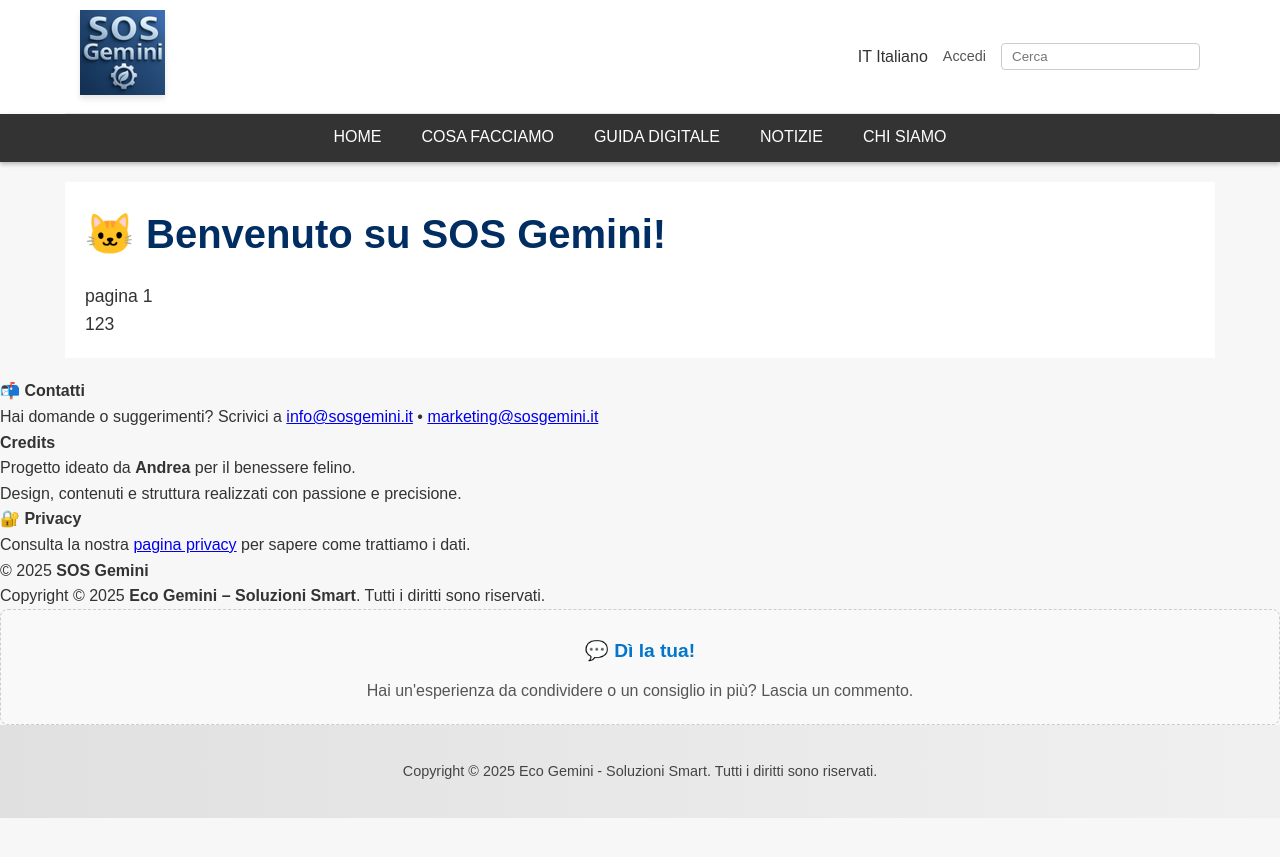
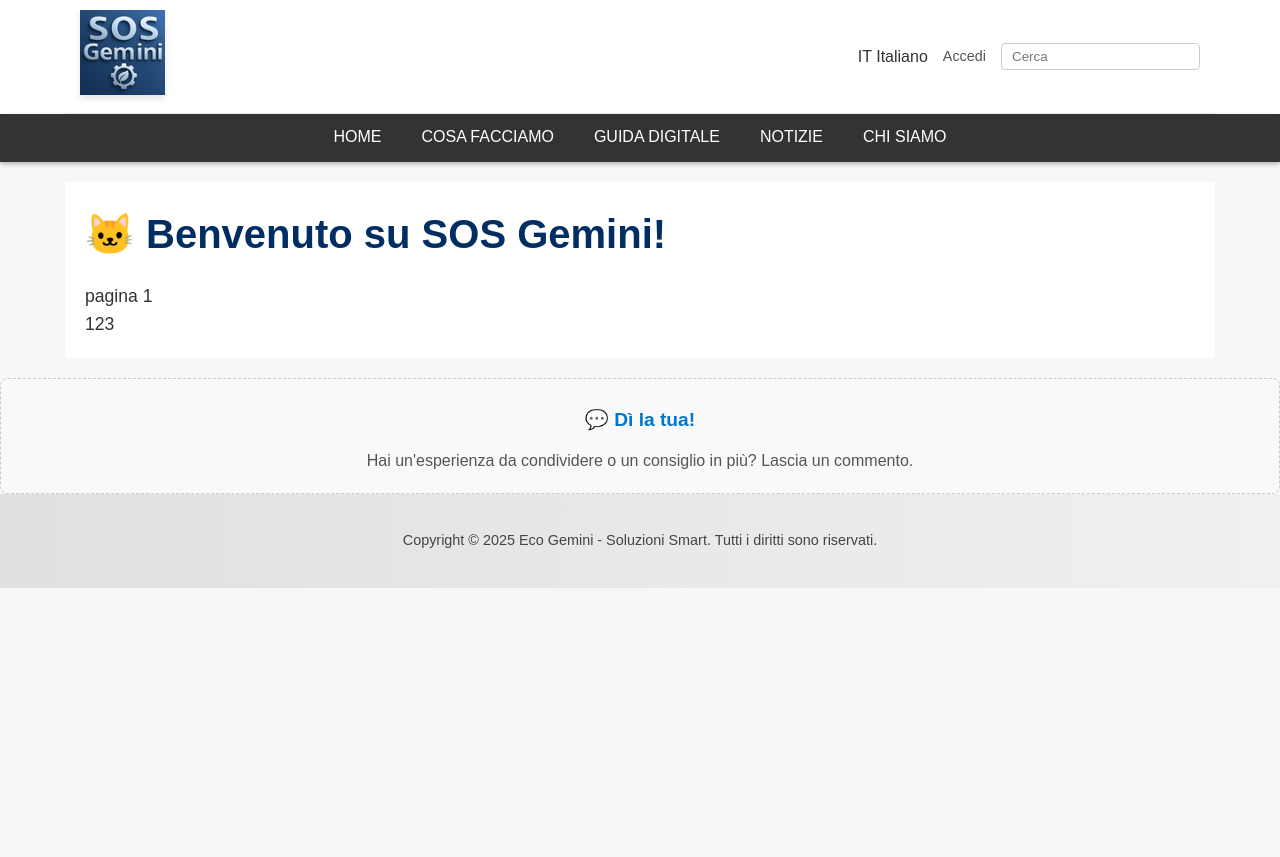
Before and after one commit to sosgemini/sosgemini.github.io, a Jekyll site: the page built from index.md, in a window 1280 px wide. Shown: the top 857 px of the page. Built offline with Jekyll 4.4.1, drawn with Linux system fonts in a browser that asks for light colours.

Commit message:
Update footer.html

```diff
--- a/_includes/footer.html
+++ b/_includes/footer.html
@@ -1,27 +1,3 @@
-<section class="footer-section">
-  <div class="footer-block">
-    <p><strong>📬 Contatti</strong><br>
-    Hai domande o suggerimenti? Scrivici a
-    <a href="mailto:info@sosgemini.it">info@sosgemini.it</a> • <a href="mailto:marketing@sosgemini.it">marketing@sosgemini.it</a></p>
-  </div>
-
-  <div class="footer-block">
-    <p><strong>Credits</strong><br>
-    Progetto ideato da <strong>Andrea</strong> per il benessere felino.<br>
-    Design, contenuti e struttura realizzati con passione e precisione.</p>
-  </div>
-
-  <div class="footer-block">
-    <p><strong>🔐 Privacy</strong><br>
-    Consulta la nostra <a href="/privacy/">pagina privacy</a> per sapere come trattiamo i dati.</p>
-  </div>
-
-  <div class="footer-block">
-    <p>© 2025 <strong>SOS Gemini</strong><br>
-    Copyright © 2025 <strong>Eco Gemini – Soluzioni Smart</strong>. Tutti i diritti sono riservati.</p>
-  </div>
-</section>
-
 <section class="conclusion-box">
     <h2 class="conclusion-title">
         <a href="https://docs.google.com/forms/d/e/1FAIpQLScqeS4kvCi2_igtAH2nMR94E7yqwyFChaJfMBoR6IYi0Lcvow/viewform" target="_blank">💬 Dì la tua!</a>
```
